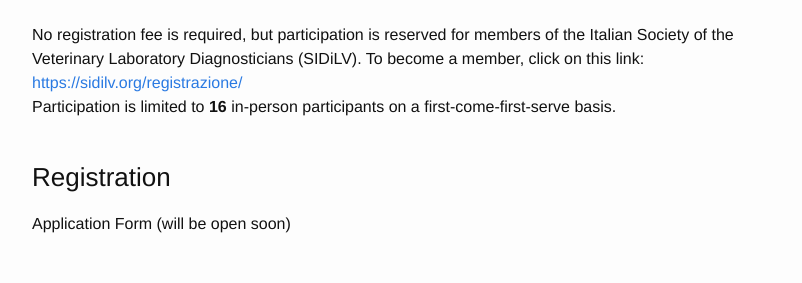
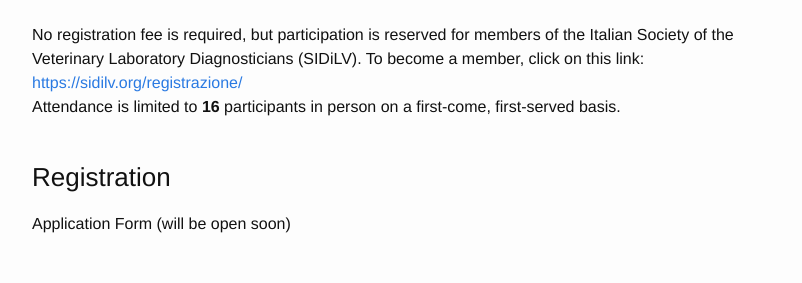
Before and after one commit to ELIXIR-IIB-training/website, a Jekyll site: the page built from _posts/2022-11-22-School_Python_genomics_Basic_module.md, in a window 1280 px wide and 900 px high, scrolled down 919 px. Shown: the part 162-445 px from the top of the window, without its empty margins (238-1040 px from the left). Built offline with Jekyll 4.4.1, drawn with Linux system fonts in a browser that asks for light colours.

Commit message:
update Fee paragraph

```diff
--- a/_posts/2022-11-22-School_Python_genomics_Basic_module.md
+++ b/_posts/2022-11-22-School_Python_genomics_Basic_module.md
@@ -44,7 +44,7 @@ Viale Regina Elena 299<br>
 ### Fee
 No registration fee is required, but participation is reserved for members of the Italian Society of the Veterinary Laboratory Diagnosticians (SIDiLV). To become a member, click on this link: [https://sidilv.org/registrazione/](https://sidilv.org/registrazione/)
 <br>
-Participation is limited to **16** in-person participants on a first-come-first-serve basis.
+Attendance is limited to **16** participants in person on a first-come, first-served basis.
 <br>
 <br>
 
```
